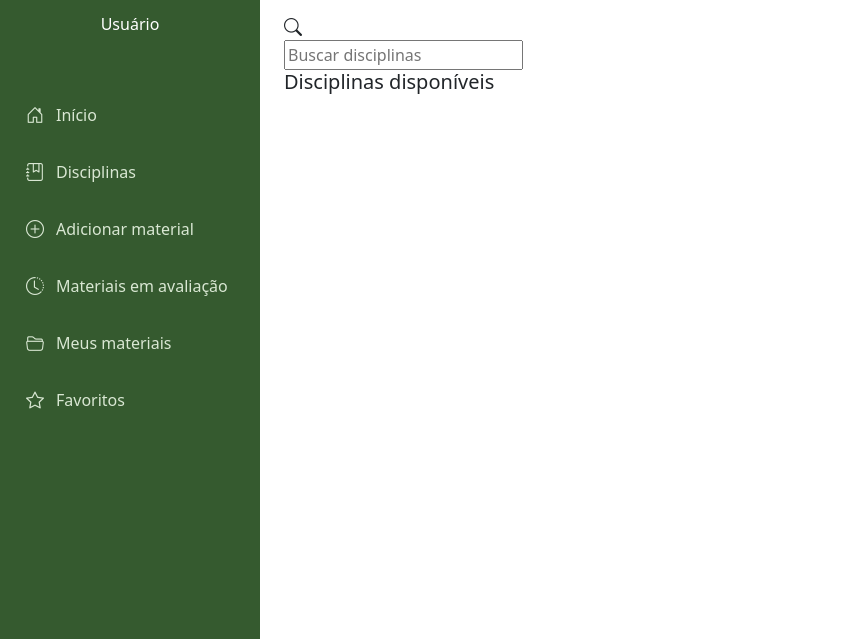
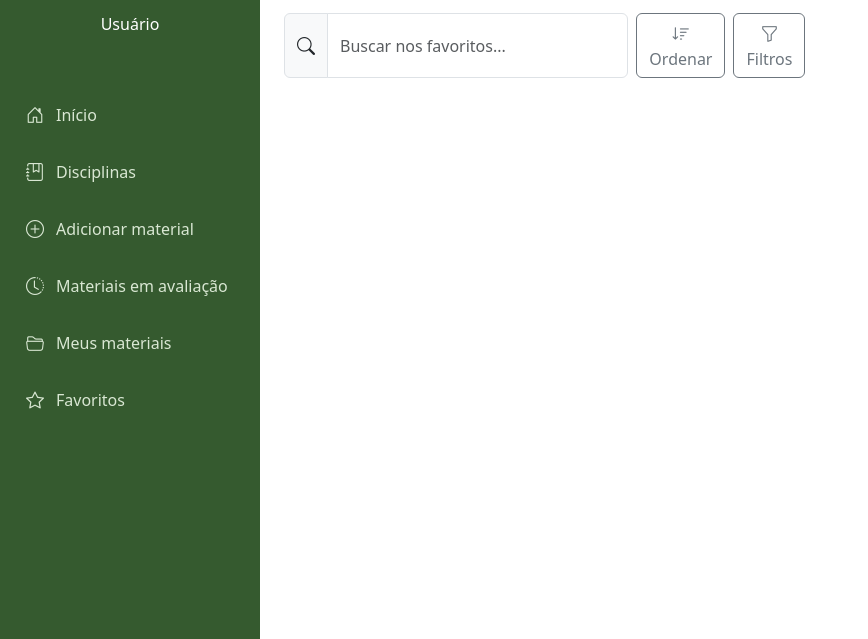
Before and after one commit to BiancaGabriely/GEOCONNECT, a plain HTML site: page favoritos/favoritos.html in a window 1280 px wide. Shown: the part 161-800 px from the top of the page, without its empty margins (0-868 px from the left). Drawn offline with nearby package versions, Linux system fonts and the light colour scheme.

Commit message:
continuacao da pagina favoritos

```diff
--- a/favoritos/favoritos.html
+++ b/favoritos/favoritos.html
@@ -44,22 +44,31 @@
                 </div>
 
             </div>
+            <div class="d-flex gap-2 mb-4">
 
-            <div class="col-md-6">
-                <div class="barra-pesquisa">
-                    <i class="bi bi-search"></i>
-                    <input type="text" id="pesquisa" placeholder="Buscar disciplinas">
+                <div class="input-group">
+                    <span class="input-group-text">
+                        <i class="bi bi-search"></i>
+                    </span>
+
+                    <input
+                        type="text"
+                        id="pesquisa"
+                        class="form-control"
+                        placeholder="Buscar nos favoritos..."
+                    >
                 </div>
-            </div>
 
-                <h5>
-                    <span id="quantidade-disciplinas"></span>
-                    Disciplinas disponíveis
-                </h5>
+                <button type="button" class="btn btn-outline-secondary">
+                    <i class="bi bi-sort-down"></i>
+                        Ordenar
+                </button>
 
-            </div>
-            <div class="container mt-4">
-                <div id="lista-disciplinas" class="row g-4"></div>
+                <button type="button" class="btn btn-outline-secondary">
+                    <i class="bi bi-funnel"></i>
+                        Filtros
+                </button>
+
             </div>
 
         </main>
```
